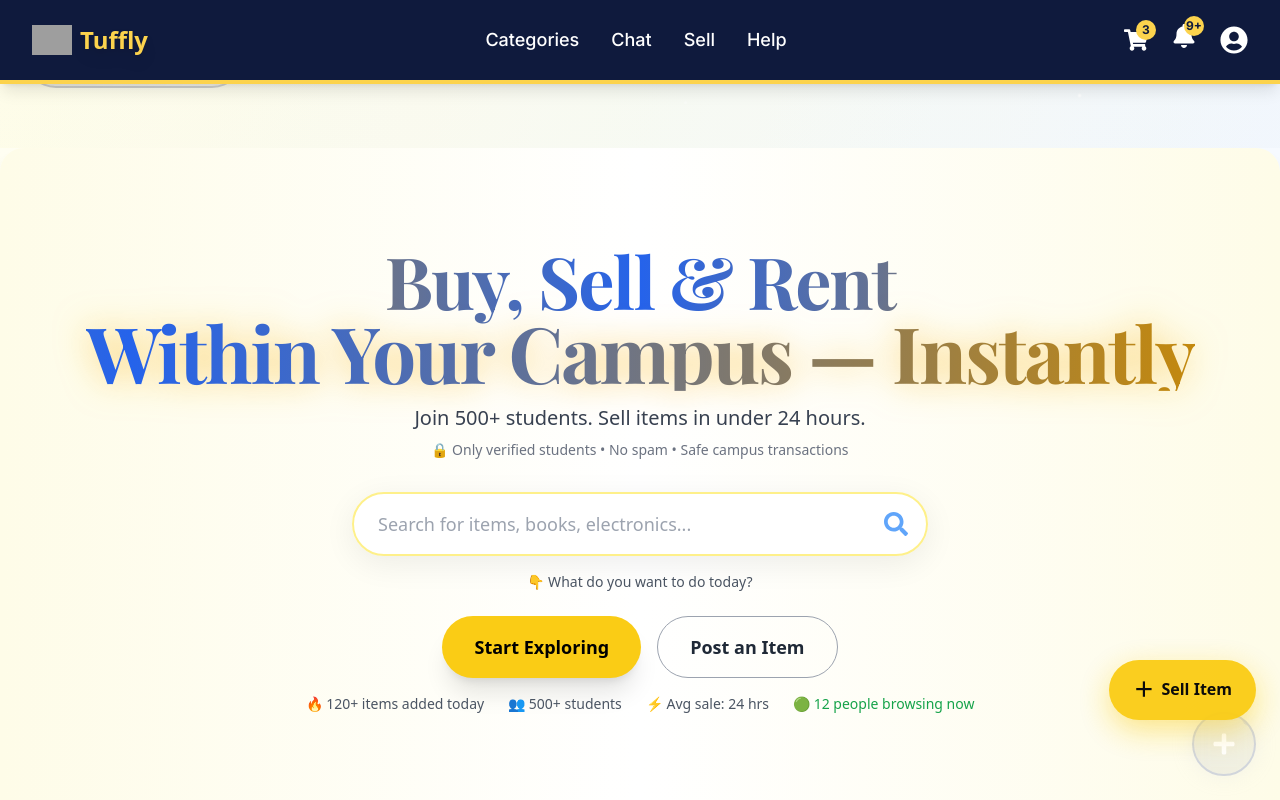
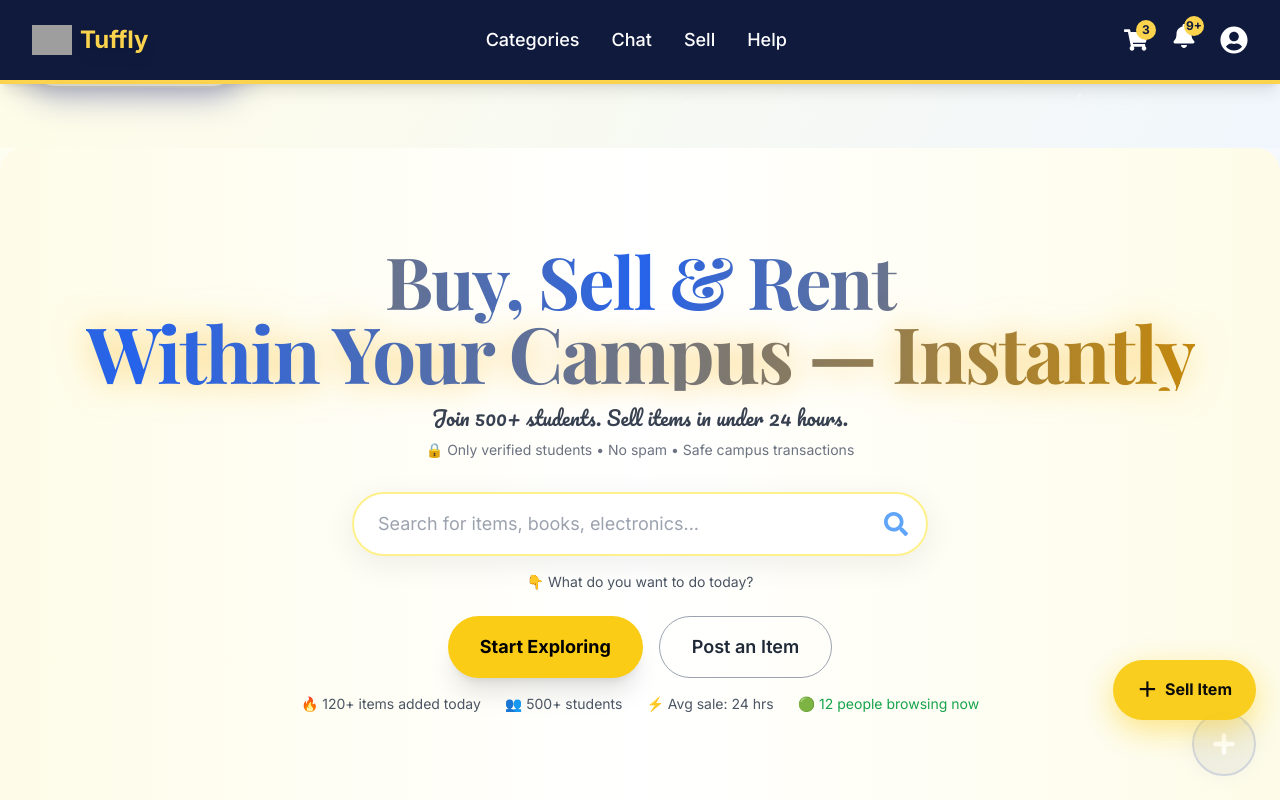
Before and after one commit to thevijaykgupta/tuffly, a Next.js app: page / in a window 1280 px wide. Shown: the top 800 px of the page. Built offline with nearby package versions, Linux system fonts and the light colour scheme; grey boxes are pictures that could not be loaded.

Commit message:
fix: tailwind config

```diff
--- a/tailwind.config.js
+++ b/tailwind.config.js
@@ -1,35 +1,121 @@
-const { isNamedImportBindings } = require('typescript');
-
 /** @type {import('tailwindcss').Config} */
-module.exports = {
-  darkMode: 'class',
+const config = {
   content: [
-    './src/pages/**/*.{js,ts,jsx,tsx,mdx}',
-    './src/components/**/*.{js,ts,jsx,tsx,mdx}',
-    './src/app/**/*.{js,ts,jsx,tsx,mdx}',
+    "./src/pages/**/*.{js,ts,jsx,tsx,mdx}",
+    "./src/components/**/*.{js,ts,jsx,tsx,mdx}",
+    "./src/app/**/*.{js,ts,jsx,tsx,mdx}",
   ],
+  darkMode: 'class', // Enable class-based dark mode
   theme: {
     extend: {
+      fontFamily: {
+        sans: ['var(--font-outfit)', 'Poppins', 'Sora', 'sans-serif'],
+        display: ['Kepler', 'Utopia', 'Playfair Display', 'serif'],
+        cursive: ['Fruitinger', 'Pacifico', 'cursive'],
+      },
       colors: {
-        primary: {
-          50: '#f0f9ff',
-          100: '#e0f2fe',
-          200: '#bae6fd',
-          300: '#7dd3fc',
-          400: '#38bdf8',
-          500: '#0ea5e9',
-          600: '#0284c7',
-          700: '#0369a1',
-          800: '#075985',
-          900: '#0c4a6e',
+        // Premium brand colors
+        'brand': {
+          'primary': '#0f1a3d',
+          'secondary': '#0f1a3d',
+          'accent': '#FCD34D',
+          'purple': '#0f1a3d',
+          'light-purple': '#0f1a3d',
         },
+        // Glassmorphism colors
+        'glass': {
+          'white': 'rgba(255, 255, 255, 0.1)',
+          'dark': 'rgba(0, 0, 0, 0.1)',
+          'blur': 'rgba(255, 255, 255, 0.05)',
+        },
+        // Emotion-based theme colors
+        'emotion': {
+          'happy': '#FCD34D',
+          'calm': '#4F46E5',
+          'energetic': '#EF4444',
+          'focused': '#10B981',
+        },
+        'gold': {
+          'DEFAULT': '#FCD34D',
+          '400': '#FCD34D',
+          'glow': '#FCD34D',
+        },
+        'dark-primary': '#0f172a',
+        'dark-secondary': '#1e293b',
+        'dark-accent': '#3b0764',
         'tuffly-blue': '#0f1a3d',
         'tuffly-purple': '#0f1a3d',
         'tuffly-gold': '#FCD34D',
         'tuffly-cyan': '#22d3ee',
         'tuffly-slate': '#1e293b',
+        'tuffly-background': '#0f1a3d',
+        'oc-blue-6': '#228be6',
+        'oc-violet-6': '#845ef7',
+        'oc-yellow-5': '#fab005',
+        'oc-cyan-5': '#3bc9db',
+        'oc-gray-0': '#f8f9fa',
+        'oc-gray-9': '#212529',
+        'oc-pink-5': '#f06595',
+        'oc-orange-5': '#fd7e14',
+        'oc-teal-5': '#20c997',
+        'oc-lime-5': '#94d82d',
+        'oc-red-5': '#fa5252',
+        'oc-green-5': '#40c057',
+      },
+      backgroundImage: {
+        'day-gradient': 'linear-gradient(to bottom right, #e0f7fa, #cfd9df, #f2f2f2)',
+        'night-gradient': 'linear-gradient(to bottom right, #0f172a, #1e293b, #3b0764)',
+        'premium-gradient': 'linear-gradient(135deg, #0f1a3d 0%, #0f1a3d 50%, #FCD34D 100%)',
+        'glass-gradient': 'linear-gradient(135deg, rgba(255,255,255,0.1) 0%, rgba(255,255,255,0.05) 100%)',
+        'card-gradient': 'linear-gradient(135deg, rgba(255,255,255,0.1) 0%, rgba(255,255,255,0.05) 50%, rgba(255,255,255,0.02) 100%)',
+        'tuffly-gradient': 'linear-gradient(to top right, #0f1a3d, #0f1a3d, #FCD34D)',
+      },
+      backdropBlur: {
+        'xs': '2px',
+      },
+      animation: {
+        'float': 'float 6s ease-in-out infinite',
+        'glow': 'glow 2s ease-in-out infinite alternate',
+        'shimmer': 'shimmer 2s linear infinite',
+        'bounce-gentle': 'bounce-gentle 2s infinite',
+        'pulse-glow': 'pulse-glow 2s ease-in-out infinite',
+      },
+      keyframes: {
+        float: {
+          '0%, 100%': { transform: 'translateY(0px)' },
+          '50%': { transform: 'translateY(-20px)' },
+        },
+        glow: {
+          '0%': { boxShadow: '0 0 20px rgba(255, 215, 0, 0.5)' },
+          '100%': { boxShadow: '0 0 30px rgba(255, 215, 0, 0.8)' },
+        },
+        shimmer: {
+          '0%': { backgroundPosition: '-200% 0' },
+          '100%': { backgroundPosition: '200% 0' },
+        },
+        'bounce-gentle': {
+          '0%, 100%': { transform: 'translateY(0)' },
+          '50%': { transform: 'translateY(-10px)' },
+        },
+        'pulse-glow': {
+          '0%, 100%': {
+            boxShadow: '0 0 20px rgba(255, 215, 0, 0.3)',
+            transform: 'scale(1)'
+          },
+          '50%': {
+            boxShadow: '0 0 30px rgba(255, 215, 0, 0.6)',
+            transform: 'scale(1.05)'
+          },
+        },
+      },
+      boxShadow: {
+        'glass': '0 8px 32px 0 rgba(31, 38, 135, 0.37)',
+        'glow': '0 0 20px rgba(255, 215, 0, 0.5)',
+        'glow-strong': '0 0 30px rgba(255, 215, 0, 0.8)',
+        'card-hover': '0 20px 40px rgba(0, 0, 0, 0.1)',
       },
     },
   },
   plugins: [],
-}
+};
+module.exports = config;
--- a/tailwind.config.ts
+++ /dev/null
@@ -1,122 +0,0 @@
-import type { Config } from "tailwindcss";
-
-const config: Config = {
-  content: [
-    "./src/pages/**/*.{js,ts,jsx,tsx,mdx}",
-    "./src/components/**/*.{js,ts,jsx,tsx,mdx}",
-    "./src/app/**/*.{js,ts,jsx,tsx,mdx}",
-  ],
-  darkMode: 'class', // Enable class-based dark mode
-  theme: {
-    extend: {
-      fontFamily: {
-        sans: ['var(--font-outfit)', 'Poppins', 'Sora', 'sans-serif'],
-        display: ['Kepler', 'Utopia', 'Playfair Display', 'serif'],
-        cursive: ['Fruitinger', 'Pacifico', 'cursive'],
-      },
-      colors: {
-        // Premium brand colors
-        'brand': {
-          'primary': '#0f1a3d',
-          'secondary': '#0f1a3d',
-          'accent': '#FCD34D',
-          'purple': '#0f1a3d',
-          'light-purple': '#0f1a3d',
-        },
-        // Glassmorphism colors
-        'glass': {
-          'white': 'rgba(255, 255, 255, 0.1)',
-          'dark': 'rgba(0, 0, 0, 0.1)',
-          'blur': 'rgba(255, 255, 255, 0.05)',
-        },
-        // Emotion-based theme colors
-        'emotion': {
-          'happy': '#FCD34D',
-          'calm': '#4F46E5',
-          'energetic': '#EF4444',
-          'focused': '#10B981',
-        },
-        'gold': {
-          'DEFAULT': '#FCD34D',
-          '400': '#FCD34D',
-          'glow': '#FCD34D',
-        },
-        'dark-primary': '#0f172a',
-        'dark-secondary': '#1e293b',
-        'dark-accent': '#3b0764',
-        'tuffly-blue': '#0f1a3d',
-        'tuffly-purple': '#0f1a3d',
-        'tuffly-gold': '#FCD34D',
-        'tuffly-cyan': '#22d3ee',
-        'tuffly-slate': '#1e293b',
-        'tuffly-background': '#0f1a3d',
-        'oc-blue-6': '#228be6',
-        'oc-violet-6': '#845ef7',
-        'oc-yellow-5': '#fab005',
-        'oc-cyan-5': '#3bc9db',
-        'oc-gray-0': '#f8f9fa',
-        'oc-gray-9': '#212529',
-        'oc-pink-5': '#f06595',
-        'oc-orange-5': '#fd7e14',
-        'oc-teal-5': '#20c997',
-        'oc-lime-5': '#94d82d',
-        'oc-red-5': '#fa5252',
-        'oc-green-5': '#40c057',
-      },
-      backgroundImage: {
-        'day-gradient': 'linear-gradient(to bottom right, #e0f7fa, #cfd9df, #f2f2f2)',
-        'night-gradient': 'linear-gradient(to bottom right, #0f172a, #1e293b, #3b0764)',
-        'premium-gradient': 'linear-gradient(135deg, #0f1a3d 0%, #0f1a3d 50%, #FCD34D 100%)',
-        'glass-gradient': 'linear-gradient(135deg, rgba(255,255,255,0.1) 0%, rgba(255,255,255,0.05) 100%)',
-        'card-gradient': 'linear-gradient(135deg, rgba(255,255,255,0.1) 0%, rgba(255,255,255,0.05) 50%, rgba(255,255,255,0.02) 100%)',
-        'tuffly-gradient': 'linear-gradient(to top right, #0f1a3d, #0f1a3d, #FCD34D)',
-      },
-      backdropBlur: {
-        'xs': '2px',
-      },
-      animation: {
-        'float': 'float 6s ease-in-out infinite',
-        'glow': 'glow 2s ease-in-out infinite alternate',
-        'shimmer': 'shimmer 2s linear infinite',
-        'bounce-gentle': 'bounce-gentle 2s infinite',
-        'pulse-glow': 'pulse-glow 2s ease-in-out infinite',
-      },
-      keyframes: {
-        float: {
-          '0%, 100%': { transform: 'translateY(0px)' },
-          '50%': { transform: 'translateY(-20px)' },
-        },
-        glow: {
-          '0%': { boxShadow: '0 0 20px rgba(255, 215, 0, 0.5)' },
-          '100%': { boxShadow: '0 0 30px rgba(255, 215, 0, 0.8)' },
-        },
-        shimmer: {
-          '0%': { backgroundPosition: '-200% 0' },
-          '100%': { backgroundPosition: '200% 0' },
-        },
-        'bounce-gentle': {
-          '0%, 100%': { transform: 'translateY(0)' },
-          '50%': { transform: 'translateY(-10px)' },
-        },
-        'pulse-glow': {
-          '0%, 100%': {
-            boxShadow: '0 0 20px rgba(255, 215, 0, 0.3)',
-            transform: 'scale(1)'
-          },
-          '50%': {
-            boxShadow: '0 0 30px rgba(255, 215, 0, 0.6)',
-            transform: 'scale(1.05)'
-          },
-        },
-      },
-      boxShadow: {
-        'glass': '0 8px 32px 0 rgba(31, 38, 135, 0.37)',
-        'glow': '0 0 20px rgba(255, 215, 0, 0.5)',
-        'glow-strong': '0 0 30px rgba(255, 215, 0, 0.8)',
-        'card-hover': '0 20px 40px rgba(0, 0, 0, 0.1)',
-      },
-    },
-  },
-  plugins: [],
-};
-export default config;
```
